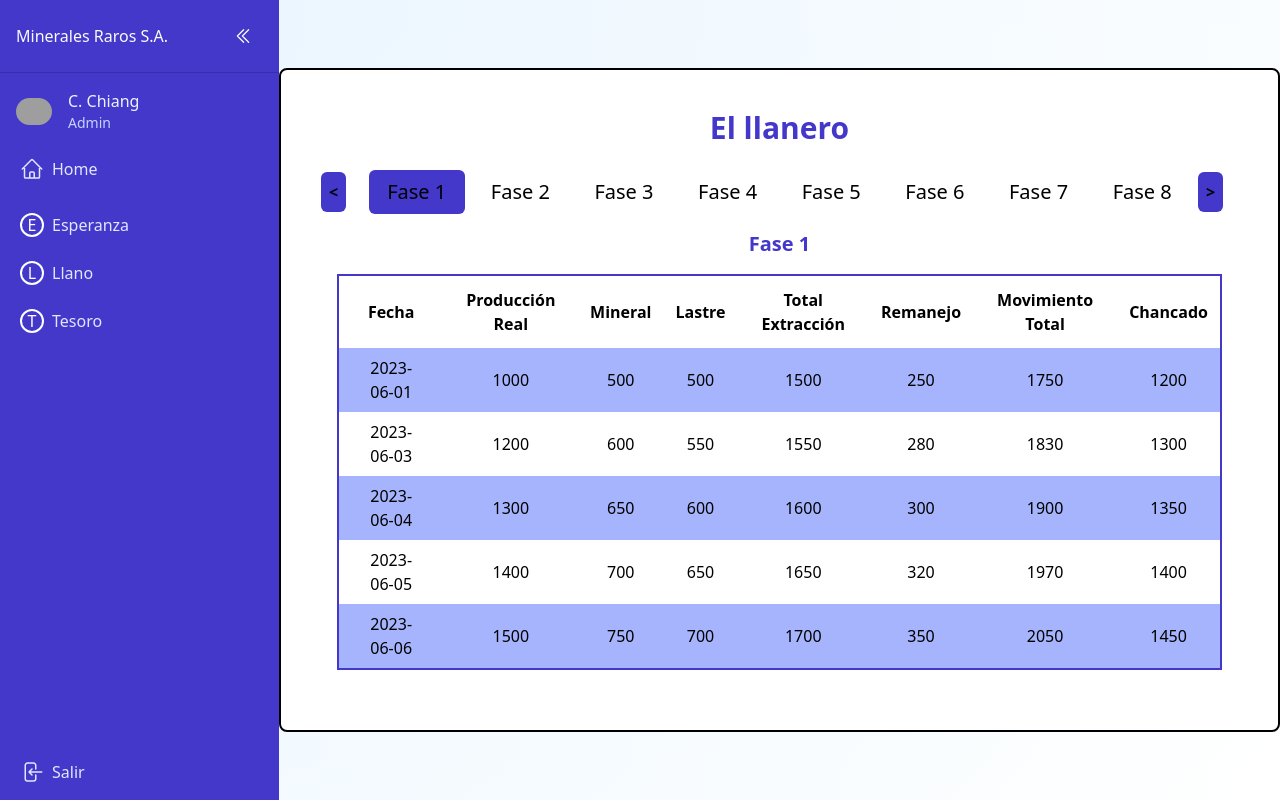
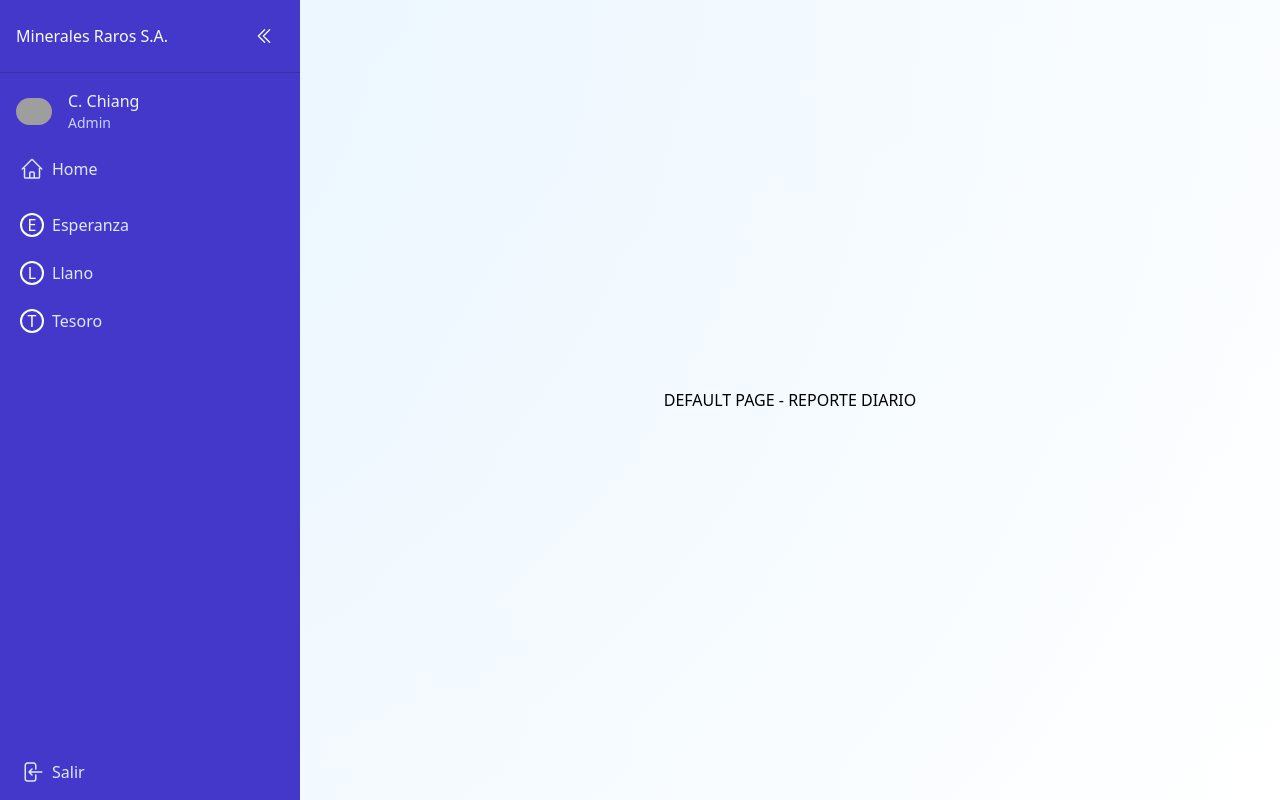
Before and after one commit to ValeHenriquez/minera-front, a Next.js app: page / in a window 1280 px wide. Built offline with nearby package versions, Linux system fonts and the light colour scheme; grey boxes are pictures that could not be loaded.

Commit message:
add pit-component routing

```diff
--- /dev/null
+++ b/app/[name]/page.tsx
@@ -0,0 +1,18 @@
+import React from 'react';
+import TabsWithTables from '@/components/TabsWithTables';
+
+interface PitNameProps {
+    params: {
+        name: string;
+    };
+}
+
+const PitName: React.FC<PitNameProps> = ({ params: { name } }) => {
+    return (
+        <main className="flex flex-col flex-grow justify-center min-h-screen items-center">
+            <TabsWithTables contentTitle={name} />
+        </main>
+    );
+};
+
+export default PitName;
--- a/app/page.tsx
+++ b/app/page.tsx
@@ -6,7 +6,7 @@ import TabsWithTables from "@/components/TabsWithTables";
 export default function Home() {
     return (
         <main className="flex flex-col flex-grow justify-center min-h-screen items-center">
-            <TabsWithTables contentTitle="El llanero"/>
+            DEFAULT PAGE - REPORTE DIARIO
         </main>
     )
 }
--- a/components/TabsWithTables.tsx
+++ b/components/TabsWithTables.tsx
@@ -1,3 +1,4 @@
+"use client"
 import React, { useState } from 'react';
 
 type TabData = {
@@ -361,9 +362,11 @@ const TabsWithTables: React.FC<TabsWithTablesProps> = ({ contentTitle }) => {
         }
     };
 
+    const title = 'Rajo ' + contentTitle.charAt(0).toUpperCase() + contentTitle.slice(1);
+
     return (
         <div className={'bg-white p-10 rounded-lg border-2 border-black'}>
-            <h1 className="text-3xl font-bold mb-6 text-indigo-700 text-center">{contentTitle}</h1>
+            <h1 className="text-3xl font-bold mb-6 text-indigo-700 text-center">{title}</h1>
             <div className="flex items-center justify-center">
                 <div className="min-w-[40px] flex items-center">
                     <button
@@ -377,8 +380,7 @@ const TabsWithTables: React.FC<TabsWithTablesProps> = ({ contentTitle }) => {
                     {tabs.slice(tabRange[0], tabRange[1]).map((tab) => (
                         <button
                             key={tab.id}
-                            className={`text-black px-2 text-xl hover:bg-indigo-700 flex transition-colors duration-300 rounded-md p-2 ${
-                                activeTab.id === tab.id ? 'bg-indigo-700' : ''
+                            className={`text-black px-2 text-xl hover:bg-indigo-700 flex transition-colors duration-300 rounded-md p-2 ${activeTab.id === tab.id ? 'bg-indigo-700' : ''
                                 } flex-shrink-0 flex-grow justify-center items-center`}
                             onClick={() => setActiveTab(tab)}
                         >
--- a/components/defaultNavItems.tsx
+++ b/components/defaultNavItems.tsx
@@ -13,7 +13,7 @@ export type NavItem = {
 export const defaultNavbarItems: NavItem[] = pits.map((pit: string) => {
     return {
         label: pit,
-        href: "#" + pit.toLowerCase(),
+        href: '/' + pit.toLowerCase(),
         letter: pit[0].toUpperCase()
     };
 });
```
Lines whose indentation alone changed are shown as unchanged.
